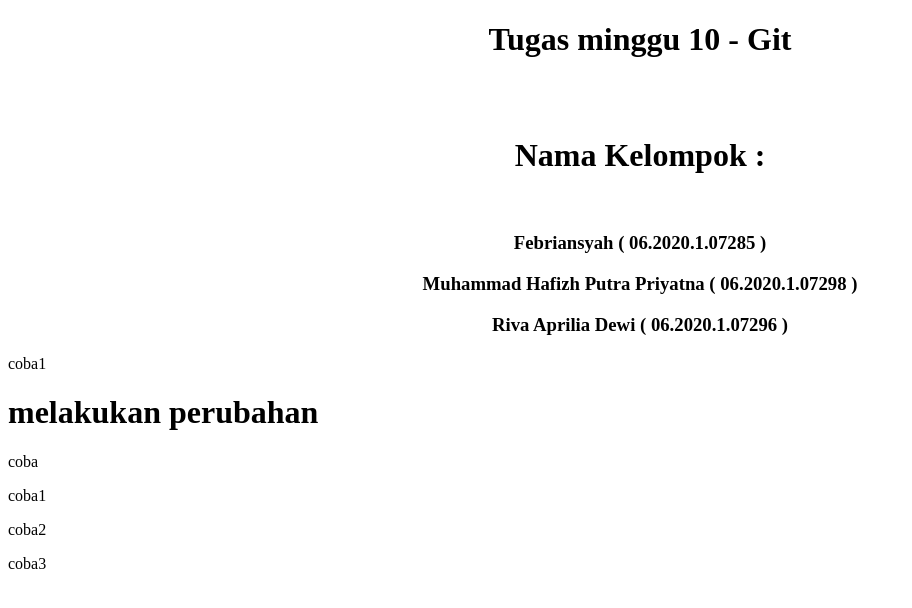
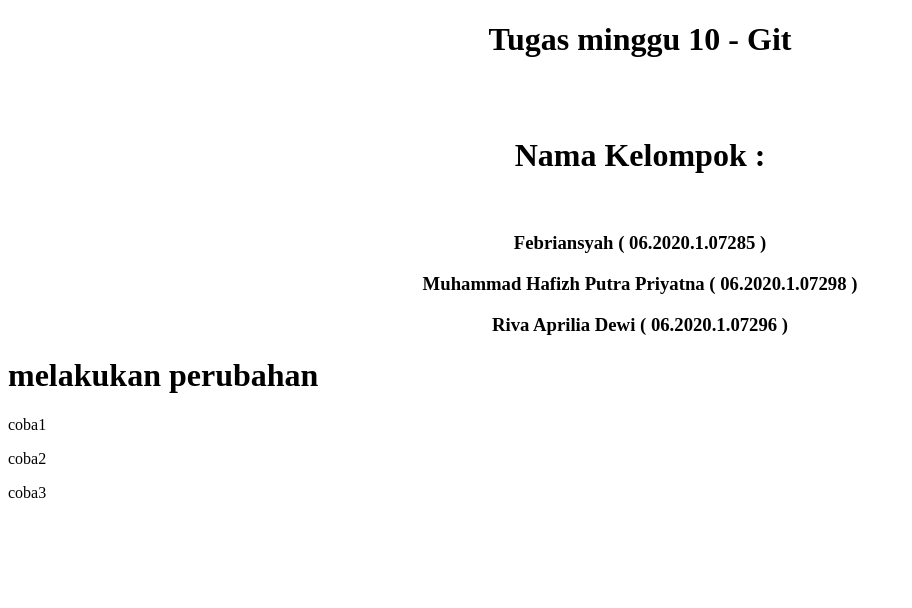
Before and after one commit to laciadotid/tugas-git, a plain HTML site: page index.html in a window 1280 px wide. Shown: the whole page, without its empty margins (0-912 px from the left). Drawn offline with Linux system fonts and the light colour scheme.

Commit message:
ubah data coba

```diff
--- a/index.html
+++ b/index.html
@@ -18,9 +18,8 @@
     <h3>Riva Aprilia Dewi ( 06.2020.1.07296 )</h3>
   </center>
 
-  <p>coba1</p>
+
   <h1>melakukan perubahan</h1>
-  <p>coba</p>
 
   <p>coba1</p>
   <p>coba2</p>
@@ -28,5 +27,6 @@
 
 
 
+
 </body>
 </html>
```
